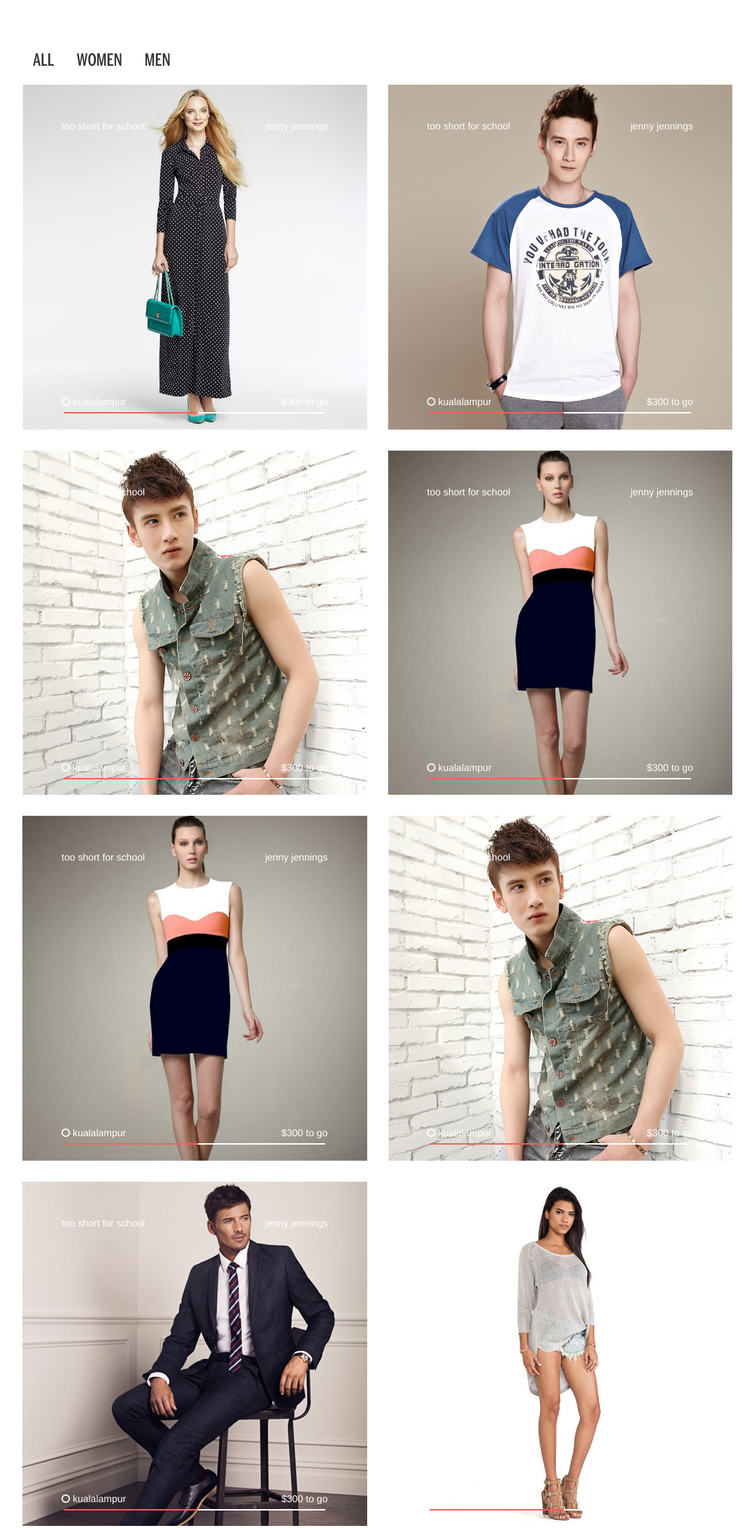
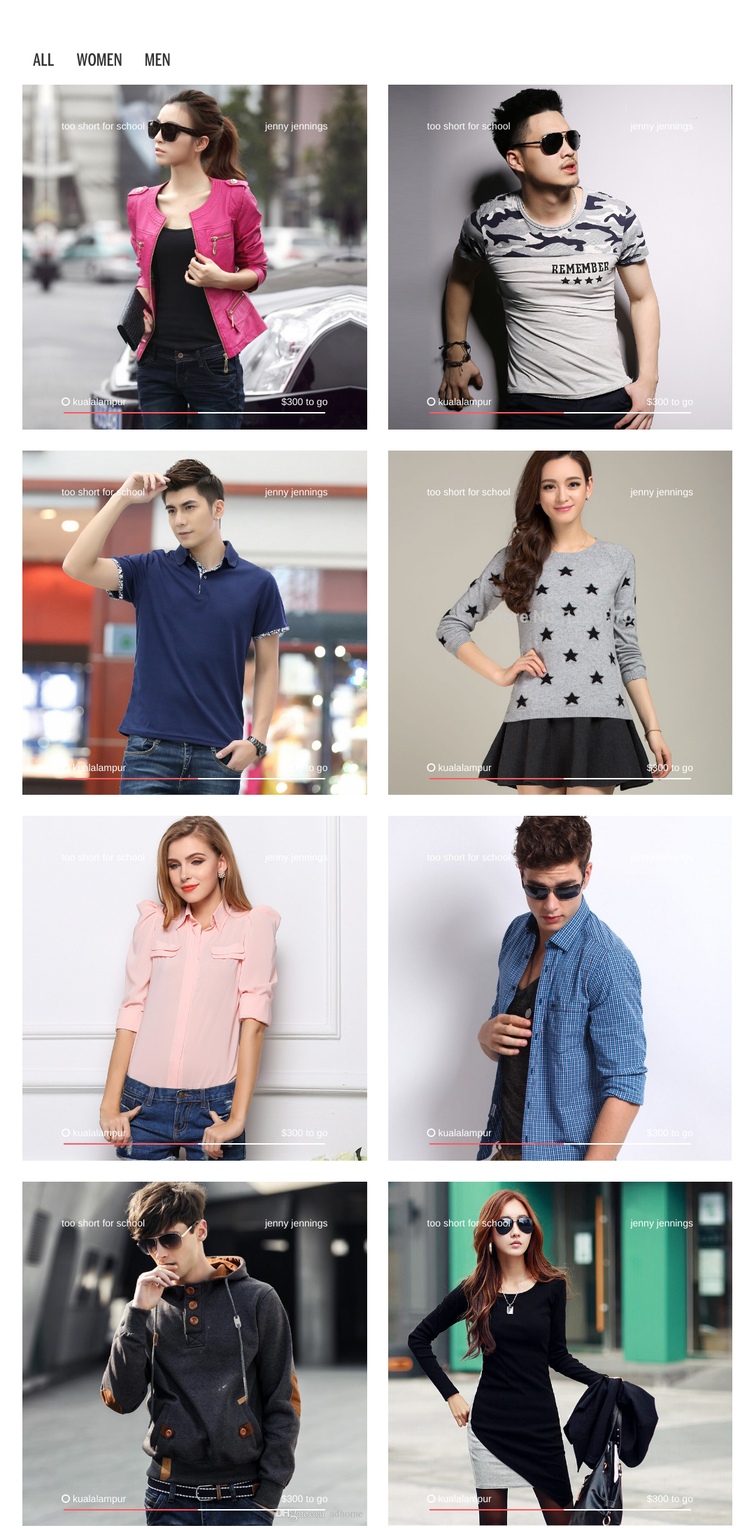
Before and after one commit to yasinfaruk/maleysian-project, a plain HTML site: page landing_page.html in a window 1280 px wide. Shown: the part 960-3144 px from the top of the page at 70% size, without its empty margins (148-1226 px from the left). Drawn offline with Linux system fonts and the light colour scheme.

Commit message:
changed-landing-page-image-gallery

```diff
--- a/landing_page.html
+++ b/landing_page.html
@@ -4,7 +4,7 @@
 		<meta charset="UTF-8">
 		<meta http-equiv="X-UA-Compatible" content="IE=edge">
 		<meta name="viewport" content="width=device-width, initial-scale=1">
-		<title>Document</title>
+		<title>Landing-Page</title>
 		<link href="css/bootstrap.min.css" rel="stylesheet">
 		<link href="css/font-awesome.css" rel="stylesheet">
 		<link href="owl-carousel/owl.carousel.css" rel="stylesheet">
@@ -141,7 +141,7 @@
 							<!-- all-women -->
 							<div class="all women">
 								<div class="image hovereffect">
-									<img class="img-responsive" src="images/lady.jpg" alt="" >
+									<img class="img-responsive" src="images/w4.jpg" alt="" >
 									<div class="overlay">
 
 										<p class="text-justify hov">
@@ -166,7 +166,7 @@
 							<!-- all-men -->
 							<div class="all men">
 								<div class="image hovereffect">
-									<img class="img-responsive" src="images/boi.jpg" alt="" >
+									<img class="img-responsive" src="images/m1.jpg" alt="" >
 									<div class="overlay">
 										<p class="text-justify hov">
 											Lorem ipsum dolor sit amet, consectetur adipisicing elit. Accusantium animi deserunt earum eum iste nobis quaerat tempora vero vitae? A aperiam commodi cupiditate eveniet itaque praesentium tempora unde? Incidunt, nam.
@@ -190,7 +190,7 @@
 							<!-- all-women -->
 							<div class="all women">
 								<div class="image hovereffect">
-									<img class="img-responsive" src="images/lady1.jpg" alt="" >
+									<img class="img-responsive" src="images/w3.jpg" alt="" >
 									<div class="overlay">
 										<p class="text-justify hov">
 											Lorem ipsum dolor sit amet, consectetur adipisicing elit. Accusantium animi deserunt earum eum iste nobis quaerat tempora vero vitae? A aperiam commodi cupiditate eveniet itaque praesentium tempora unde? Incidunt, nam.
@@ -214,7 +214,7 @@
 							<!-- all-men -->
 							<div class="all men">
 								<div class="image hovereffect">
-									<img class="img-responsive" src="images/gentle2.jpg" alt="" >
+									<img class="img-responsive" src="images/m2.jpg" alt="" >
 									<div class="overlay">
 										<p class="text-justify hov">
 											Lorem ipsum dolor sit amet, consectetur adipisicing elit. Accusantium animi deserunt earum eum iste nobis quaerat tempora vero vitae? A aperiam commodi cupiditate eveniet itaque praesentium tempora unde? Incidunt, nam.
@@ -245,7 +245,7 @@
 							<!-- all-men -->
 							<div class="all men">
 								<div class="image hovereffect">
-									<img class="img-responsive" src="images/bo.jpg" alt="" >
+									<img class="img-responsive" src="images/m3.jpg" alt="" >
 									<div class="overlay">
 										<p class="text-justify hov">
 											Lorem ipsum dolor sit amet, consectetur adipisicing elit. Accusantium animi deserunt earum eum iste nobis quaerat tempora vero vitae? A aperiam commodi cupiditate eveniet itaque praesentium tempora unde? Incidunt, nam.
@@ -269,7 +269,7 @@
 							<!-- all-women -->
 							<div class="all women">
 								<div class="image hovereffect">
-									<img class="img-responsive" src="images/lady1.jpg" alt="" >
+									<img class="img-responsive" src="images/w2.jpg" alt="" >
 									<div class="overlay">
 										<p class="text-justify hov">
 											Lorem ipsum dolor sit amet, consectetur adipisicing elit. Accusantium animi deserunt earum eum iste nobis quaerat tempora vero vitae? A aperiam commodi cupiditate eveniet itaque praesentium tempora unde? Incidunt, nam.
@@ -293,7 +293,7 @@
 							<!-- all-men -->
 							<div class="all men">
 								<div class="image hovereffect">
-									<img class="img-responsive" src="images/boi.jpg" alt="" >
+									<img class="img-responsive" src="images/m4.jpg" alt="" >
 									<div class="overlay">
 										<p class="text-justify hov">
 											Lorem ipsum dolor sit amet, consectetur adipisicing elit. Accusantium animi deserunt earum eum iste nobis quaerat tempora vero vitae? A aperiam commodi cupiditate eveniet itaque praesentium tempora unde? Incidunt, nam.
@@ -317,7 +317,7 @@
 							<!-- all-women -->
 							<div class="all women">
 								<div class="image hovereffect">
-									<img class="img-responsive" src="images/g.jpg" alt="" >
+									<img class="img-responsive" src="images/w5.jpg" alt="" >
 									<div class="overlay">
 										<p class="text-justify hov">
 											Lorem ipsum dolor sit amet, consectetur adipisicing elit. Accusantium animi deserunt earum eum iste nobis quaerat tempora vero vitae? A aperiam commodi cupiditate eveniet itaque praesentium tempora unde? Incidunt, nam.
```
Also changed, not shown: index.html (+1 -1 lines), images/m1.jpg (added), images/m2.jpg (added), images/m3.jpg (added), images/m4.jpg (added), images/men2.jpg (added), images/men3.jpg (added), images/men4.jpg (added), images/men5.jpg (added), images/w.jpg (added), images/w1.jpg (added), images/w2.jpg (added), images/w3.jpg (added), images/w4.jpg (added), 4 more files, 1 other file.
